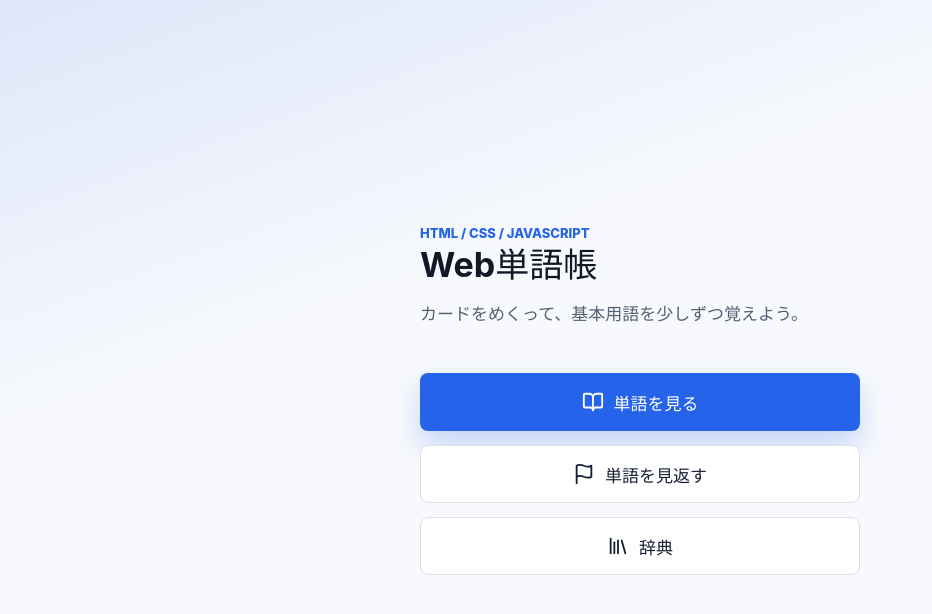
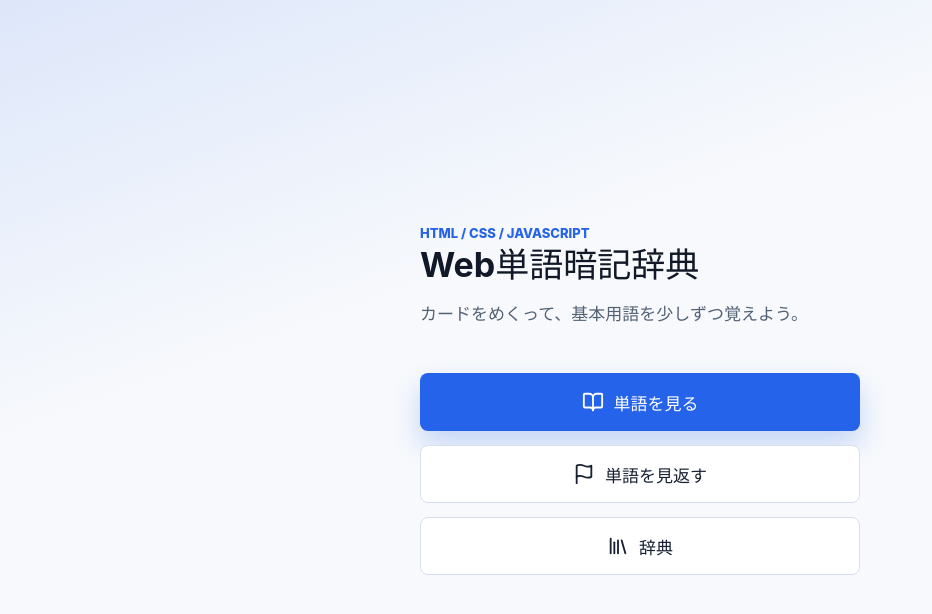
Before and after one commit to 144compdesign/144_wordcard, a React (Vite) app: page / in a window 1280 px wide. Shown: the top 614 px of the page, without its empty margins (0-932 px from the left). Built offline with nearby package versions, Linux system fonts and the light colour scheme.

Commit message:
Update title to Web単語暗記辞典

```diff
--- a/index.html
+++ b/index.html
@@ -6,7 +6,7 @@
     <meta name="theme-color" content="#2563eb" />
     <link rel="manifest" href="/manifest.webmanifest" />
     <link rel="icon" href="/icons/icon-192.svg" />
-    <title>Web単語帳</title>
+    <title>Web単語暗記辞典</title>
   </head>
   <body>
     <div id="root"></div>
--- a/src/pages/StartScreen.jsx
+++ b/src/pages/StartScreen.jsx
@@ -5,7 +5,7 @@
     <main className="screen start-screen">
       <section className="app-title">
         <p className="eyebrow">HTML / CSS / JavaScript</p>
-        <h1>Web単語帳</h1>
+        <h1>Web単語暗記辞典</h1>
         <p className="lead">カードをめくって、基本用語を少しずつ覚えよう。</p>
       </section>
 
```
Also changed, not shown: public/icons/icon-192.svg, public/icons/icon-512.svg, public/manifest.webmanifest.
